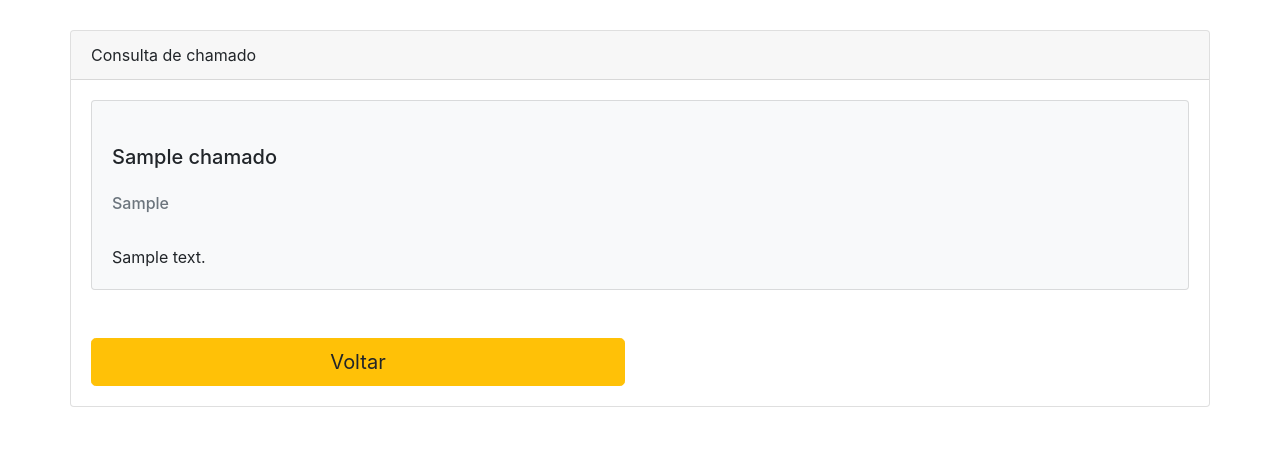
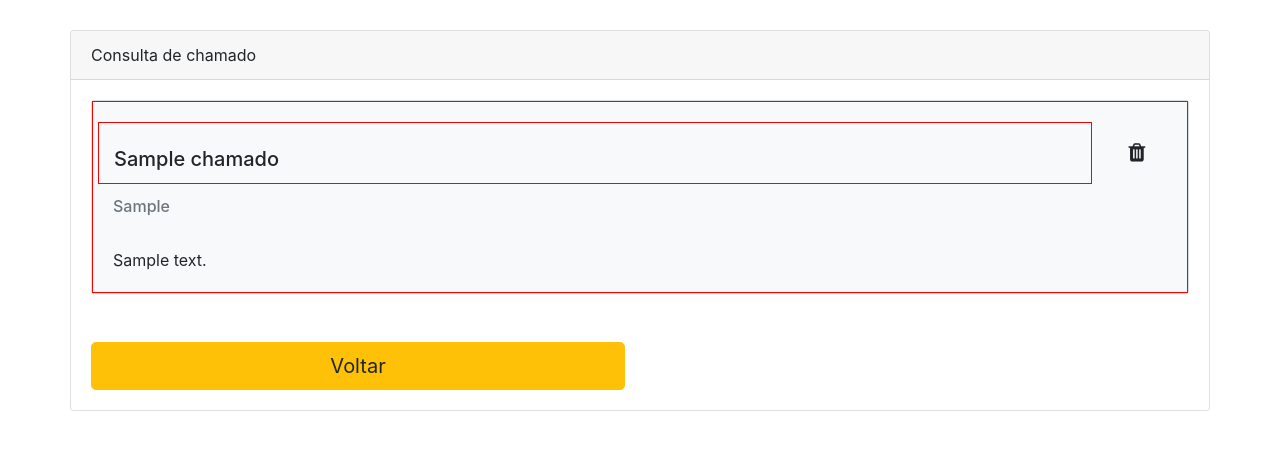
Before and after one commit to brucesilva/app_help_desk, a PHP site: page /consultar_chamado.php in a window 1280 px wide. Shown: the part 72-522 px from the top of the page. Run offline with PHP 8.4, Linux system fonts and the light colour scheme; the visitor is signed in with stand-in values (Sample User, id 1); tables that the repository leaves empty or names only in its code hold one stand-in row (values such as "Sample post").

Commit message:
Adicionei a lixiera nos chamados para exluir o chamado, o mesmo ja esta pegando o numero do id do titulo, falta agora chamar a funcao para excluir

```diff
--- a/App/Models/crudChamadosModel.php
+++ b/App/Models/crudChamadosModel.php
@@ -14,7 +14,7 @@
 
 		public function read(){
 
-			$sql = "SELECT l.id, l.user, c.titulo, c.descricao, c.categoria
+			$sql = "SELECT l.id, l.user,c.id_titulo, c.titulo, c.descricao, c.categoria
 					FROM login as l
 					INNER JOIN chamados as c
 					ON l.id = c.id_user WHERE l.id = :id;
--- a/consultar_chamado.php
+++ b/consultar_chamado.php
@@ -33,6 +33,8 @@
           //echo $value->id. "<br>";
         //}
      }
+
+
 ?>
 
 <html>
@@ -41,6 +43,8 @@
     <title>App Help Desk</title>
 
     <link rel="stylesheet" href="https://maxcdn.bootstrapcdn.com/bootstrap/4.0.0/css/bootstrap.min.css" integrity="sha384-Gn5384xqQ1aoWXA+058RXPxPg6fy4IWvTNh0E263XmFcJlSAwiGgFAW/dAiS6JXm" crossorigin="anonymous">
+
+    <link rel="stylesheet" href="https://stackpath.bootstrapcdn.com/font-awesome/4.7.0/css/font-awesome.min.css" integrity="sha384-wvfXpqpZZVQGK6TAh5PVlGOfQNHSoD2xbE+QkPxCAFlNEevoEH3Sl0sibVcOQVnN" crossorigin="anonymous">
 
     <style>
       .card-consultar-chamado {
@@ -77,17 +81,35 @@
             <!--parte do card do chamado -->
 
 
-            <div class="card-body">
+            <div class="card-body" >
               <?php foreach ($result as  $value) { ?>
-                <div class="card mb-3 bg-light">
-                  <div class="card-body">
-                    <h5 class="card-title">   <br> <?=$value->titulo ?> </h5>
-                    <h6 class="card-subtitle mb-2 text-muted">  <br> <?=$value->categoria ?></h6>
-                    <p class="card-text">   <br> <?=$value->descricao ?></p>
-                  </div>
+                <div class="card mb-3 bg-light" >
+
+                  <div class="card-body" style="border: 1px solid red;">
+
+                    <div class="row" >
+                      <div class="col-md-11" style="border: 1px solid red;">
+                        <h5 class="card-title">
+                        <br> <?=$value->titulo ?>
+                      </h5>
+                      </div><!-- col-md-11-->
+
+                      <div class="col-md-1" style=" text-align: center; margin: auto;">
+                         <i class="fa fa-trash fa-lg" onclick="removeChamado(<?=$value->id_titulo?>);"></i>
+                      </div><!-- col-md-1-->
+                    </div><!-- fecha row -->
+
+
+
+
+                      <h6 class="card-subtitle mb-2 text-muted">  <br> <?=$value->categoria ?></h6>
+                      <p class="card-text">   <br> <?=$value->descricao ?></p>
+                    </div>
                 </div>
               <!--Fim da parte do card do chamado -->
                <?php }?>
+
+
 
               <div class="row mt-5">
                 <div class="col-6">
@@ -100,5 +122,16 @@
         </div>
       </div>
     </div>
+
+
+    <script type="text/javascript">
+
+      function removeChamado(id){
+        alert("O id passado é "+id);
+      }
+
+    </script>
+
+
   </body>
 </html>
--- a/home.php
+++ b/home.php
@@ -12,6 +12,8 @@
     <title>App Help Desk</title>
 
     <link rel="stylesheet" href="https://maxcdn.bootstrapcdn.com/bootstrap/4.0.0/css/bootstrap.min.css" integrity="sha384-Gn5384xqQ1aoWXA+058RXPxPg6fy4IWvTNh0E263XmFcJlSAwiGgFAW/dAiS6JXm" crossorigin="anonymous">
+
+    <link rel="stylesheet" href="https://stackpath.bootstrapcdn.com/font-awesome/4.7.0/css/font-awesome.min.css" integrity="sha384-wvfXpqpZZVQGK6TAh5PVlGOfQNHSoD2xbE+QkPxCAFlNEevoEH3Sl0sibVcOQVnN" crossorigin="anonymous">
 
     <style>
       .card-home {
```
